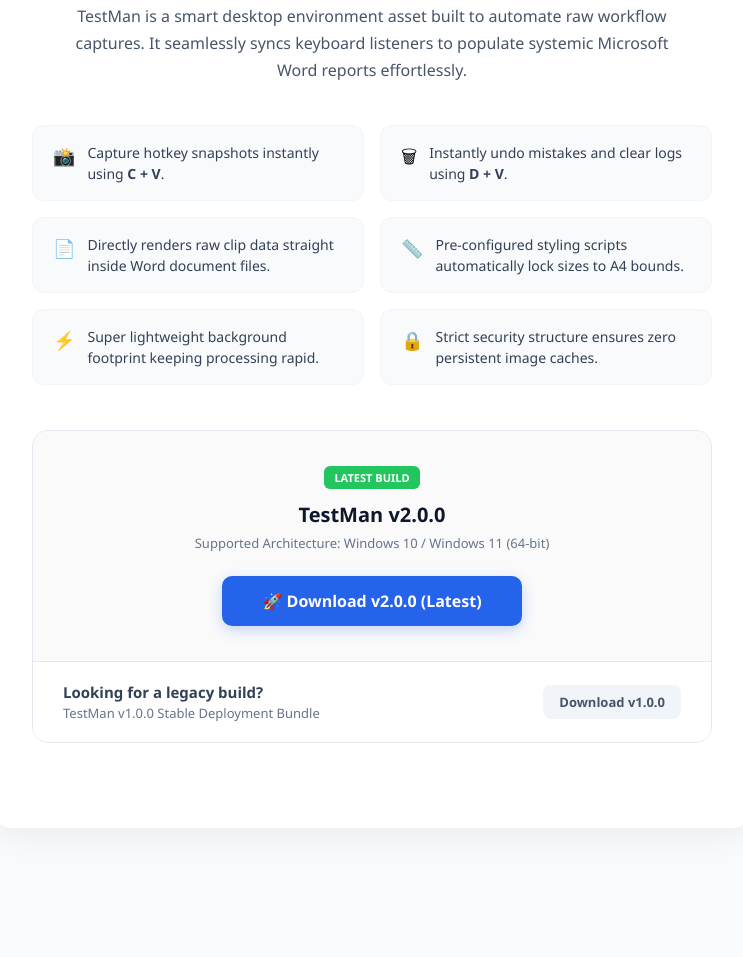
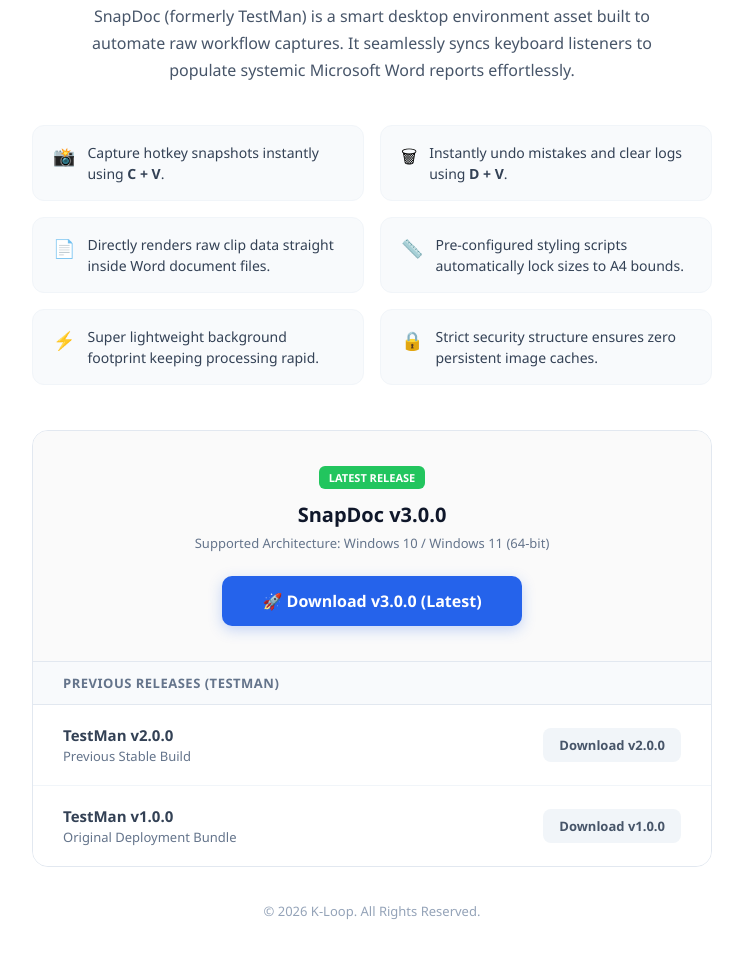
Before and after one commit to surya03prakash04/TestMan, a plain HTML site: page index.html in a window 1280 px wide. Shown: the part 237-1194 px from the top of the page, without its empty margins (268-1011 px from the left). Before the commit the page ends 1105 px from the top, so only its background shows below. Drawn offline with Linux system fonts and the light colour scheme.

Commit message:
Update index.html

```diff
--- a/index.html
+++ b/index.html
@@ -3,7 +3,7 @@
 <head>
     <meta charset="UTF-8">
     <meta name="viewport" content="width=device-width, initial-scale=1.0">
-    <title>Download TestMan - K-Loop</title>
+    <title>Download SnapDoc - K-Loop</title>
 
     <style>
         * {
@@ -117,7 +117,7 @@
             margin-bottom: 35px;
         }
 
-        /* v2.0.0 Main Hero Download Area */
+        /* v3.0.0 Main Hero Download Area */
         .main-download {
             background: #fafafa;
             padding: 35px 20px;
@@ -175,7 +175,19 @@
             transform: translateY(1px);
         }
 
-        /* v1.0.0 Archive Row Area */
+        /* Legacy Archive Area */
+        .legacy-header {
+            background: #f8fafc;
+            padding: 12px 30px;
+            text-align: left;
+            font-size: 13px;
+            font-weight: 700;
+            color: #64748b;
+            text-transform: uppercase;
+            letter-spacing: 0.5px;
+            border-bottom: 1px solid #e2e8f0;
+        }
+
         .legacy-download {
             background: white;
             padding: 20px 30px;
@@ -183,6 +195,10 @@
             justify-content: space-between;
             align-items: center;
             text-align: left;
+        }
+
+        .legacy-download:not(:last-child) {
+            border-bottom: 1px solid #f1f5f9;
         }
 
         @media (max-width: 500px) {
@@ -214,6 +230,7 @@
             font-size: 13px;
             font-weight: 600;
             transition: all 0.2s;
+            white-space: nowrap;
         }
 
         .legacy-btn:hover {
@@ -233,14 +250,14 @@
 <div class="container">
 
     <div class="badge">Productivity Utility</div>
-    <h1>TestMan</h1>
+    <h1>SnapDoc</h1>
 
     <div class="company">
         Developed by <span>Surya Prakash</span>
     </div>
 
     <p class="description">
-        TestMan is a smart desktop environment asset built to automate raw workflow captures. It seamlessly syncs keyboard listeners to populate systemic Microsoft Word reports effortlessly.
+        SnapDoc (formerly TestMan) is a smart desktop environment asset built to automate raw workflow captures. It seamlessly syncs keyboard listeners to populate systemic Microsoft Word reports effortlessly.
     </p>
 
     <!-- Feature Grid Blueprint -->
@@ -274,26 +291,39 @@
     <!-- Dual Version Release System Matrix -->
     <div class="version-container">
 
-        <!-- Primary Block: Latest Build (v2.0.0) -->
+        <!-- Primary Block: Latest Build (v3.0.0) -->
         <div class="main-download">
-            <div class="version-tag-latest">Latest Build</div>
-            <div class="version-title">TestMan v2.0.0</div>
+            <div class="version-tag-latest">Latest Release</div>
+            <div class="version-title">SnapDoc v3.0.0</div>
             <div class="version-meta">Supported Architecture: Windows 10 / Windows 11 (64-bit)</div>
 
-            <a href="https://github.com/surya03prakash04/TestMan/releases/download/TestMan_2.0/TestMan_2.0.zip"
+            <a href="https://github.com/surya03prakash04/TestMan/releases/download/SnapDoc_3.0/SnapDoc_3.0.zip"
                class="download-btn"
                download>
-                🚀 Download v2.0.0 (Latest)
+                🚀 Download v3.0.0 (Latest)
             </a>
         </div>
 
-        <!-- Secondary Block: Legacy Build (v1.0.0) -->
+        <!-- Secondary Block: Legacy Builds Archive -->
+        <div class="legacy-header">Previous Releases (TestMan)</div>
+
         <div class="legacy-download">
             <div class="legacy-info">
-                <h4>Looking for a legacy build?</h4>
-                <p>TestMan v1.0.0 Stable Deployment Bundle</p>
+                <h4>TestMan v2.0.0</h4>
+                <p>Previous Stable Build</p>
             </div>
-            <!-- Update the URL below with your actual v1.0.0 link if desired -->
+            <a href="https://github.com/surya03prakash04/TestMan/releases/download/TestMan_2.0/TestMan_2.0.zip"
+               class="legacy-btn"
+               download>
+                Download v2.0.0
+            </a>
+        </div>
+
+        <div class="legacy-download">
+            <div class="legacy-info">
+                <h4>TestMan v1.0.0</h4>
+                <p>Original Deployment Bundle</p>
+            </div>
             <a href="https://github.com/surya03prakash04/TestMan/releases/download/TestMan/TestMan.zip"
                class="legacy-btn"
                download>
@@ -304,7 +334,7 @@
     </div>
 
     <div class="footer">
-
+        &copy; 2026 K-Loop. All Rights Reserved.
     </div>
 
 </div>
```
